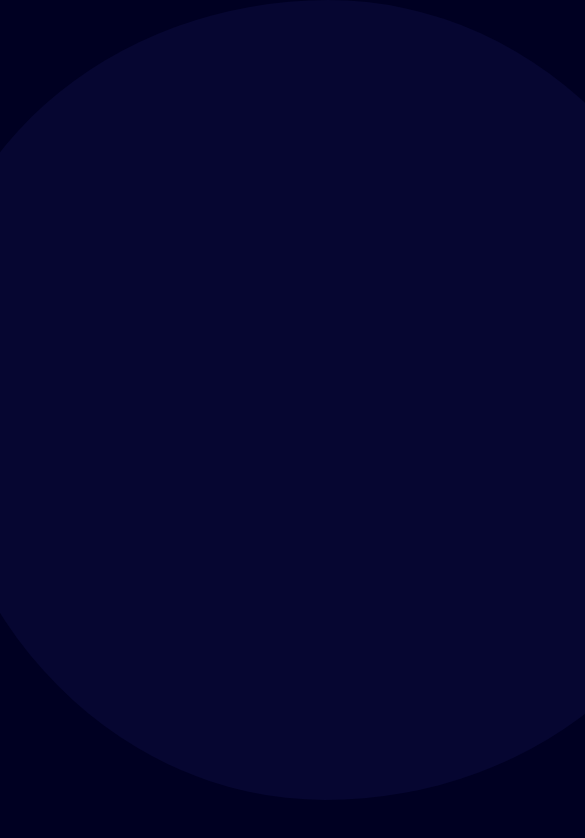
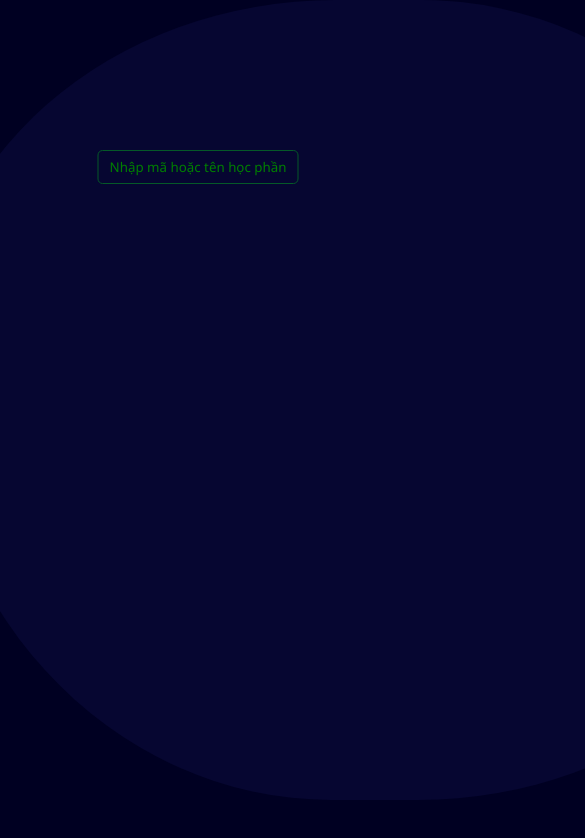
Before and after one commit to baophandev/Project-WEB-TomTatKienThucIT, a plain HTML site: page index.html in a window 390 px wide. Shown: the top 838 px of the page, 585 px wide, since content can reach past the window. Drawn offline with Linux system fonts and the light colour scheme.

Commit message:
edit code

```diff
--- a/main.css
+++ b/main.css
@@ -13,9 +13,9 @@ body{
     background-color: #060631;
     top: 0;
     left: -80px;
-    width: 800px;
+    width: 900px;
     height: 800px;
-    border-radius: 500px;
+    border-radius: 0 500px 500px 0;
     animation: float 6s ease-in-out infinite;
 }
 
@@ -78,3 +78,19 @@ body{
     margin-left: 30px;
     margin-top: 20px;
 }
+
+@media screen and (max-width: 768px) {
+    .search {
+        top: 150px;
+        left: 50%;
+        transform: translateX(-50%);
+    }
+
+    .search>input {
+        width: 100%;
+    }
+
+    .logoCTU {
+        margin-left: 15px;
+    }
+}
```
